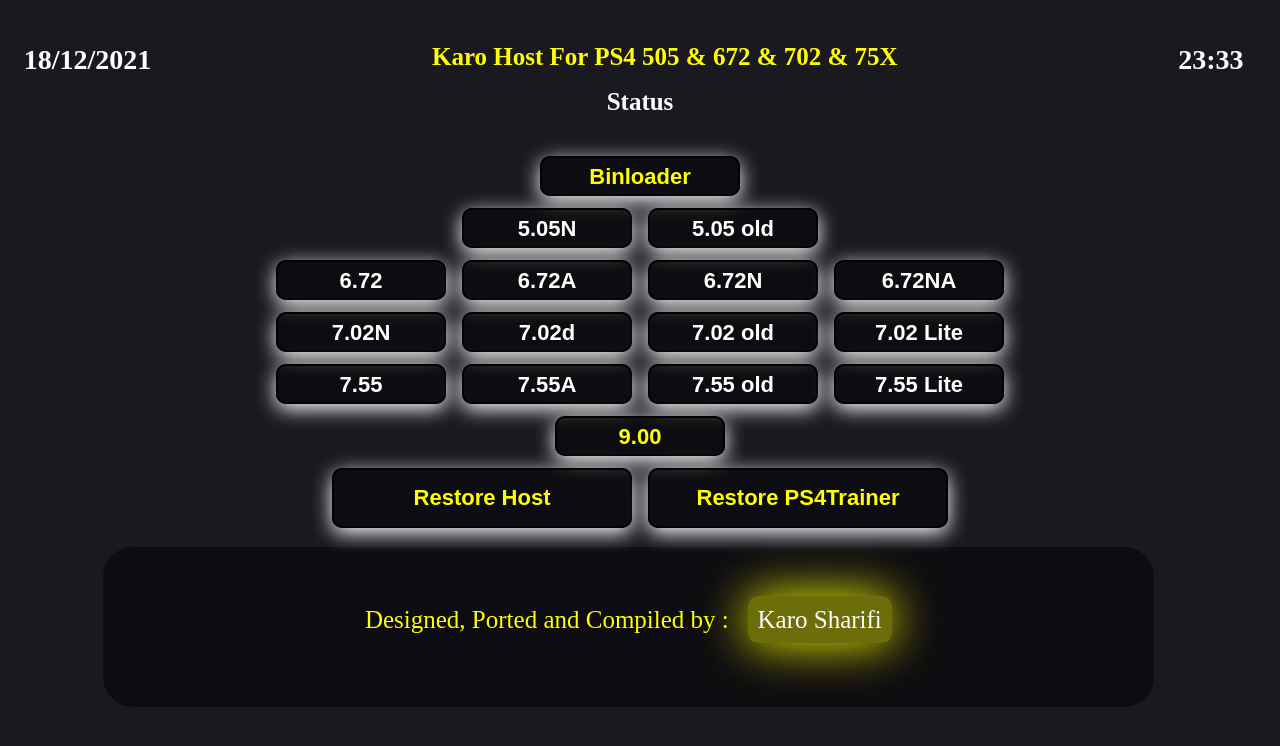
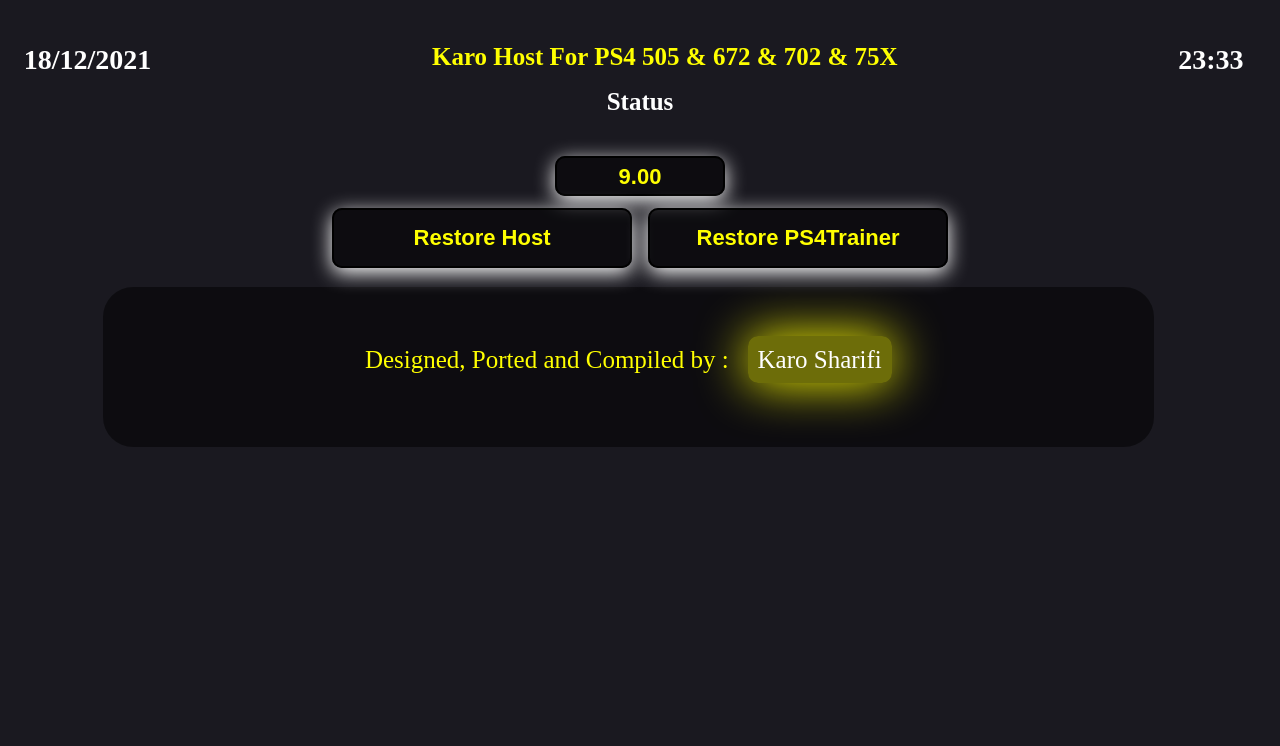
Before and after one commit to randarzky/900, a plain HTML site: page index.html in a window 1280 px wide. Drawn offline with Linux system fonts and the light colour scheme.

Commit message:
Update index.html

```diff
--- a/index.html
+++ b/index.html
@@ -160,21 +160,6 @@ document.getElementById("clock").innerHTML = (Hour+":"+Minute);
 <br><span id="date" ></span><span id="clock" ></span><h1 style='font-size:25px;text-align:center;color:yellow;'>Karo Host For PS4 505 & 672 & 702 & 75X</h1>
 <h1 id=msgs2 style='font-size:25px;text-align:center;color:white;'>Status</h1><br>
 <div style="text-align:center"  id="MyItems">
-<a href="binloader/index.html"><button style='width: 200px;height: 40px;font-size:22px;text-align:center;color:yellow' class="pointer" onMouseOver="msgs2.innerHTML='Binloader For 505 & 672 & 702 & 755'"; onmouseout="msgs2.innerHTML='Status'"  type="button"><B>Binloader </B></button></a><br>
-<a href="505N/index.html"><button style='font-size:22px;text-align:center;color:white' class="pointer" onMouseOver="msgs2.innerHTML='New Karo Host For 505'"; onmouseout="msgs2.innerHTML='Status'"  type="button"><B>5.05N</B></button></a>
-<a href="505/index.html"><button style='font-size:22px;text-align:center;color:white' class="pointer" onMouseOver="msgs2.innerHTML='Karo Host For 505'"; onmouseout="msgs2.innerHTML='Status'"  type="button"><B>5.05 old</B></button></a><br>
-<a href="672/index.html"><button style='font-size:22px;text-align:center;color:white' class="pointer" onMouseOver="msgs2.innerHTML='Karo Host For 672'"; onmouseout="msgs2.innerHTML='Status'"  type="button"><B>6.72 </B></button></a>
-<a href="672A/index.html"><button style='font-size:22px;text-align:center;color:white' class="pointer" onMouseOver="msgs2.innerHTML='Karo Host Auto Exploit For 672'"; onmouseout="msgs2.innerHTML='Status'"  type="button"><B>6.72A </B></button></a>
-<a href="672N/index.html"><button style='font-size:22px;text-align:center;color:white' class="pointer" onMouseOver="msgs2.innerHTML='Karo Host New Exploit and Loader For 672'"; onmouseout="msgs2.innerHTML='Status'"  type="button"><B>6.72N </B></button></a>
-<a href="672NA/index.html"><button style='font-size:22px;text-align:center;color:white' class="pointer" onMouseOver="msgs2.innerHTML='Karo Host with all payloads on New Exploit and Loader For 672'"; onmouseout="msgs2.innerHTML='Status'"  type="button"><B>6.72NA</B></button></a><br>
-<a href="702N/index.html"><button style='font-size:22px;text-align:center;color:white' class="pointer" onMouseOver="msgs2.innerHTML='Karo New Host Auto Exploit For 702'"; onmouseout="msgs2.innerHTML='Status'"  type="button"><B>7.02N</B></button></a>
-<a href="702d/index.html"><button style='font-size:22px;text-align:center;color:white' class="pointer" onMouseOver="msgs2.innerHTML='Karo Host Auto Exploit For 702'"; onmouseout="msgs2.innerHTML='Status'"  type="button"><B>7.02d</B></button></a>
-<a href="702/index.html"><button style='font-size:22px;text-align:center;color:white' class="pointer" onMouseOver="msgs2.innerHTML='Karo Host For 702'"; onmouseout="msgs2.innerHTML='Status'"  type="button"><B>7.02 old</B></button></a>
-<a href="702L/index.html"><button style='font-size:22px;text-align:center;color:white' class="pointer" onMouseOver="msgs2.innerHTML='Karo Host For 702 Lite version'"; onmouseout="msgs2.innerHTML='Status'"  type="button"><B>7.02 Lite</B></button></a><br>
-<a href="755/index.html"><button style='font-size:22px;text-align:center;color:white' class="pointer" onMouseOver="msgs2.innerHTML='Karo Host Auto Exploit For 75X'"; onmouseout="msgs2.innerHTML='Status'"  type="button"><B>7.55</B></button></a>
-<a href="755A/index.html"><button style='font-size:22px;text-align:center;color:white' class="pointer" onMouseOver="msgs2.innerHTML='Karo Host old and new For 75X'"; onmouseout="msgs2.innerHTML='Status'"  type="button"><B>7.55A</B></button></a>
-<a href="755old/index.html"><button style='font-size:22px;text-align:center;color:white' class="pointer" onMouseOver="msgs2.innerHTML='Karo Host old For 75X'"; onmouseout="msgs2.innerHTML='Status'"  type="button"><B>7.55 old</B></button></a>
-<a href="755L/index.html"><button style='font-size:22px;text-align:center;color:white' class="pointer" onMouseOver="msgs2.innerHTML='Karo Host For 75X Lite version'"; onmouseout="msgs2.innerHTML='Status'"  type="button"><B>7.55 Lite</B></button></a><br>
 <a href="900N/index.html"><button style='font-size:22px;text-align:center;color:yellow' class="pointer" onMouseOver="msgs2.innerHTML='Karo Host For 9.00 without payload sender'"; onmouseout="msgs2.innerHTML='Status'"  type="button"><B>9.00</B></button></a><br>
 <a href="restore/index.html"><button style='width: 300px;height: 60px;font-size:22px;text-align:center;color:yellow' class="pointer" onMouseOver="msgs2.innerHTML='Restore Host to Users Guide by Karo'"; onmouseout="msgs2.innerHTML='Status'"  type="button"><B>Restore Host</B></button></a>
 <a href="restore2/index.html"><button style='width: 300px;height: 60px;font-size:22px;text-align:center;color:yellow' class="pointer" onMouseOver="msgs2.innerHTML='Restore PS4Trainer Offline to Users Guide by Karo For 505 & 672 & 702 & 755'"; onmouseout="msgs2.innerHTML='Status'"  type="button"><B>Restore PS4Trainer</B></button></a>
```
